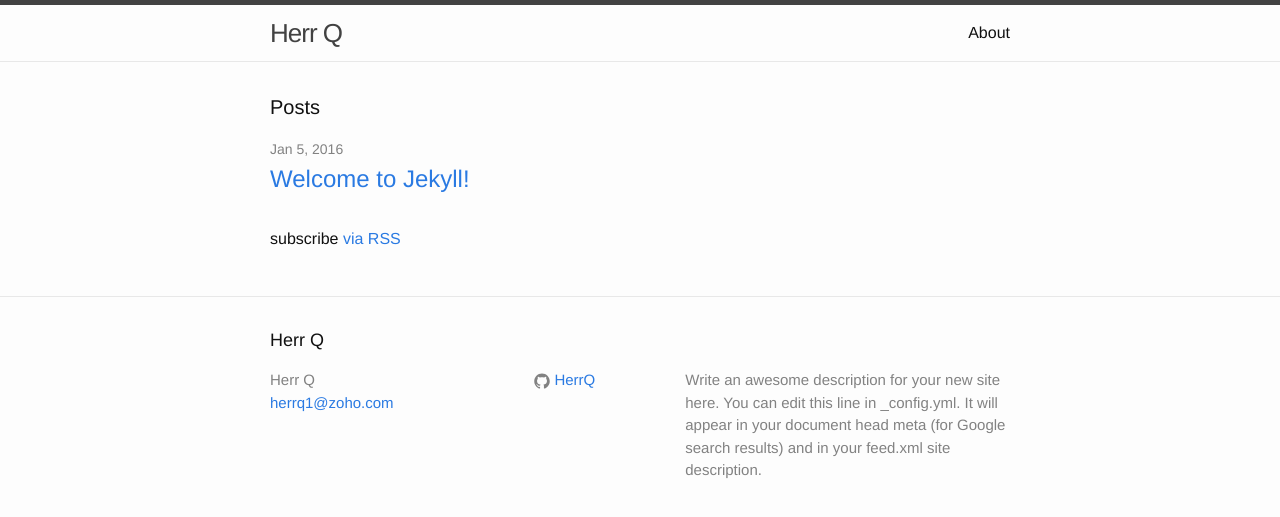
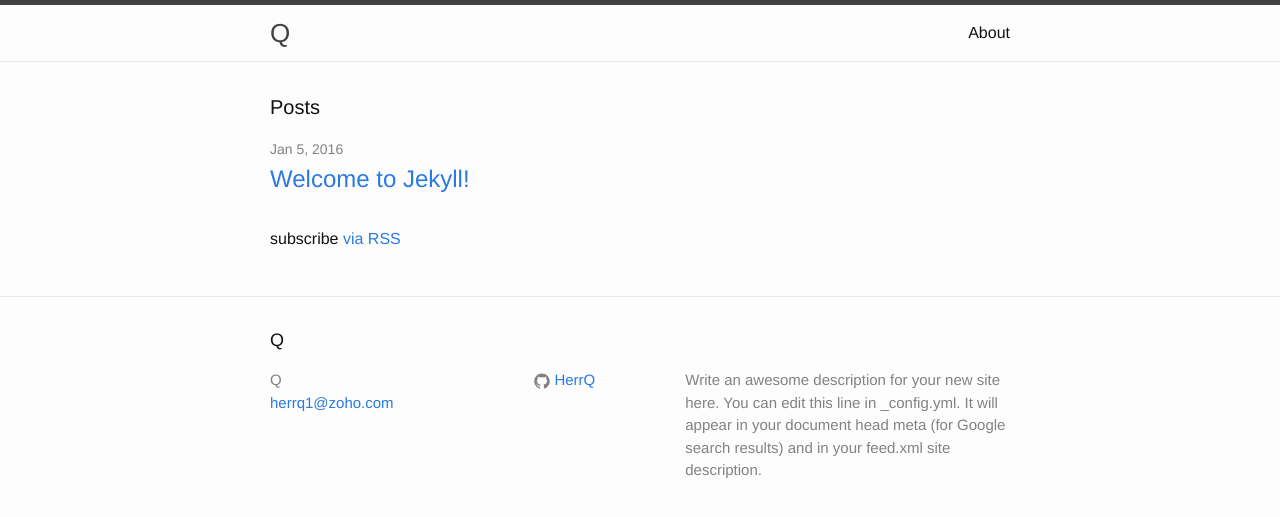
Before and after one commit to HerrQ/HerrQ.github.io, a Jekyll site: the page built from index.html, in a window 1280 px wide. Shown: the top 517 px of the page. Built offline with Jekyll 4.4.1, drawn with Linux system fonts in a browser that asks for light colours.

Commit message:
No message

```diff
--- a/_config.yml
+++ b/_config.yml
@@ -6,7 +6,7 @@
 # 'jekyll serve'. If you change this file, please restart the server process.
 
 # Site settings
-title: Herr Q
+title: Q
 email: herrq1@zoho.com
 description: > # this means to ignore newlines until "baseurl:"
   Write an awesome description for your new site here. You can edit this
```
